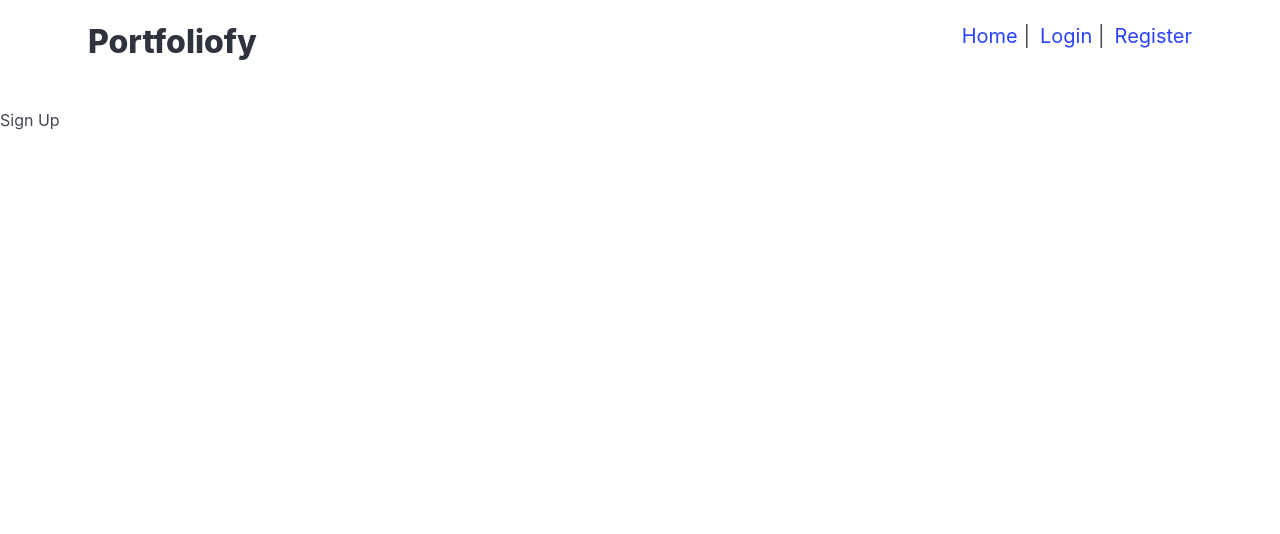
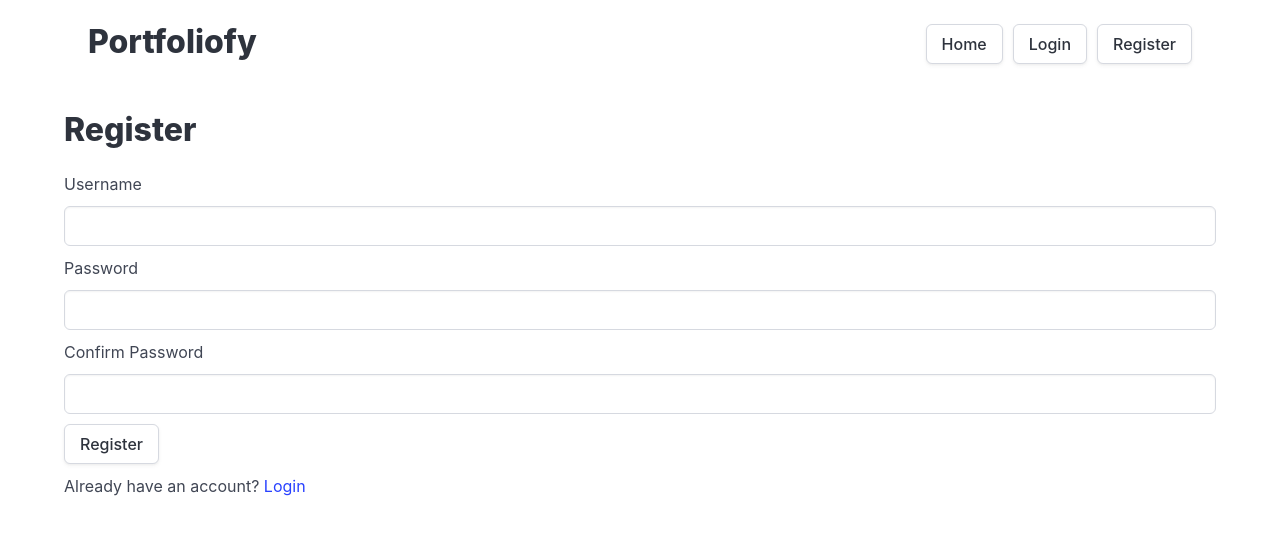
Before and after one commit to jjakk/Portfoliofy, a React (Create React App) app: page /auth/register in a window 1280 px wide. Shown: the top 534 px of the page. Built offline with nearby package versions, Linux system fonts and the light colour scheme.

Commit message:
finished authentication routing

```diff
--- a/src/Layout.js
+++ b/src/Layout.js
@@ -2,32 +2,50 @@ import { Outlet, Link } from "react-router-dom";
 import { useAuth } from "./hooks/useAuth";
 
 const Layout = () => {
-  const { user } = useAuth();
+  const { user, logout } = useAuth();
 
   return (
-    <div>
-      <nav className="container is-widescreen is-flex is-justify-content-space-between p-5">
+    <header className="container is-widescreen">
+      <nav className="is-flex is-justify-content-space-between p-5">
         <h1 className="title">Portfoliofy</h1>
         <ul className="is-flex flex-direction-row gap-10">
           <li className="subtitle">
-            <Link to="/">Home</Link> |
+            <Link to="/">
+                <button className="button">Home</button>
+            </Link>
           </li>
-          {user && (
-            <li className="subtitle">
-                <Link to="/portfolios">Portfolios</Link>  |
-            </li>
-          )}
-          <li className="subtitle">
-            <Link to="/auth/login">Login</Link> |
-          </li>
-          <li className="subtitle">
-            <Link to="/auth/register">Register</Link>
-          </li>
+          {
+            user ? (
+                <>
+                    <li className="subtitle">
+                        <Link to="/portfolios">
+                            <button className="button">Portfolios</button>
+                        </Link>
+                    </li>
+                    <li className="subtitle">
+                        <button className="button" onClick={logout}>Logout</button>
+                    </li>
+                </>
+            ) : (
+                <>
+                    <li className="subtitle">
+                        <Link to="/auth/login">
+                            <button className="button">Login</button>
+                        </Link>
+                    </li>
+                    <li className="subtitle">
+                        <Link to="/auth/register">
+                            <button className="button">Register</button>
+                        </Link>
+                    </li>
+                </>
+            )
+        }
         </ul>
       </nav>
 
       <Outlet />
-    </div>
+    </header>
   )
 };
 
--- a/src/hooks/useAuth.js
+++ b/src/hooks/useAuth.js
@@ -10,7 +10,7 @@ export const AuthProvider = ({ children }) => {
   // call this function when you want to authenticate the user
   const login = async (data) => {
     setUser(data);
-    navigate("/auth/login");
+    navigate("/portfolios");
   };
 
   // call this function to sign out logged in user
--- a/src/screens/authentication/LoginScreen.js
+++ b/src/screens/authentication/LoginScreen.js
@@ -1,4 +1,5 @@
 import { useState } from "react";
+import { Link } from "react-router-dom";
 import { useAuth } from "../../hooks/useAuth";
 
 const LoginScreen = () => {
@@ -13,7 +14,7 @@ const LoginScreen = () => {
 
   return (
     <div>
-      <h2 className="subtitle">Sign In</h2>
+      <h2 className="title">Login</h2>
       <form
         onSubmit={onLogin}
         className="is-flex is-flex-direction-column is-align-items-flex-start gap-10"
@@ -34,7 +35,8 @@ const LoginScreen = () => {
           value={password}
           onChange={event => setPassword(event.target.value)}
         />
-        <button type="submit" className="button">Sign In</button>
+        <button type="submit" className="button">Login</button>
+        <span>Don't have an account? <Link to="../register">Create one</Link></span>
       </form>
     </div>
   );
--- a/src/screens/authentication/RegisterScreen.js
+++ b/src/screens/authentication/RegisterScreen.js
@@ -1,7 +1,61 @@
+import { useState } from "react";
+import { Link } from "react-router-dom";
+import { useAuth } from "../../hooks/useAuth";
+
 const RegisterScreen = () => {
-    return (
-        <div>Sign Up</div>
-    );
+  const [username, setUsername] = useState("");
+  const [password, setPassword] = useState("");
+  const [confirmPassword, setConfirmPassword] = useState("");
+  const [error, setError] = useState("");
+  const { register } = useAuth();
+
+  const onRegister = async (e) => {
+    e.preventDefault();
+    if(password !== confirmPassword) {
+        setError("Passwords must match");
+    }
+    else {
+        await register({ username, password });
+    }
+  };
+
+  return (
+    <div>
+      <h2 className="title">Register</h2>
+      <form
+        onSubmit={onRegister}
+        className="is-flex is-flex-direction-column is-align-items-flex-start gap-10"
+      >
+        <label htmlFor="username">Username</label>
+        <input
+          name="username"
+          type="text"
+          className="input"
+          value={username}
+          onChange={event => setUsername(event.target.value)}
+        />
+        <label htmlFor="password">Password</label>
+        <input
+          name="password"
+          type="password"
+          className="input"
+          value={password}
+          onChange={event => setPassword(event.target.value)}
+        />
+        <label htmlFor="password">Confirm Password</label>
+        <input
+          name="password"
+          type="password"
+          className="input"
+          value={confirmPassword}
+          onChange={event => setConfirmPassword(event.target.value)}
+        />
+        <button type="submit" className="button">Register</button>
+        <span>Already have an account? <Link to="../login">Login</Link></span>
+        <span className="has-text-danger">{ error }</span>
+      </form>
+    </div>
+  );
 };
 
 export default RegisterScreen;
--- a/src/screens/other/HomeScreen.js
+++ b/src/screens/other/HomeScreen.js
@@ -1,6 +1,8 @@
 const HomeScreen = () => {
     return (
-        <div>Home</div>
+        <div>
+            <h1 className="title">Welcome to Portfoliofy</h1>
+        </div>
     );
 };
 
--- a/src/screens/other/PortfoliosScreen.js
+++ b/src/screens/other/PortfoliosScreen.js
@@ -1,6 +1,8 @@
 const PortfoliosScreen = () => {
     return (
-        <div>Portfolios</div>
+        <div>
+            <h1 className="title">This is where your portfolios will show</h1>
+        </div>
     );
 };
 
```
